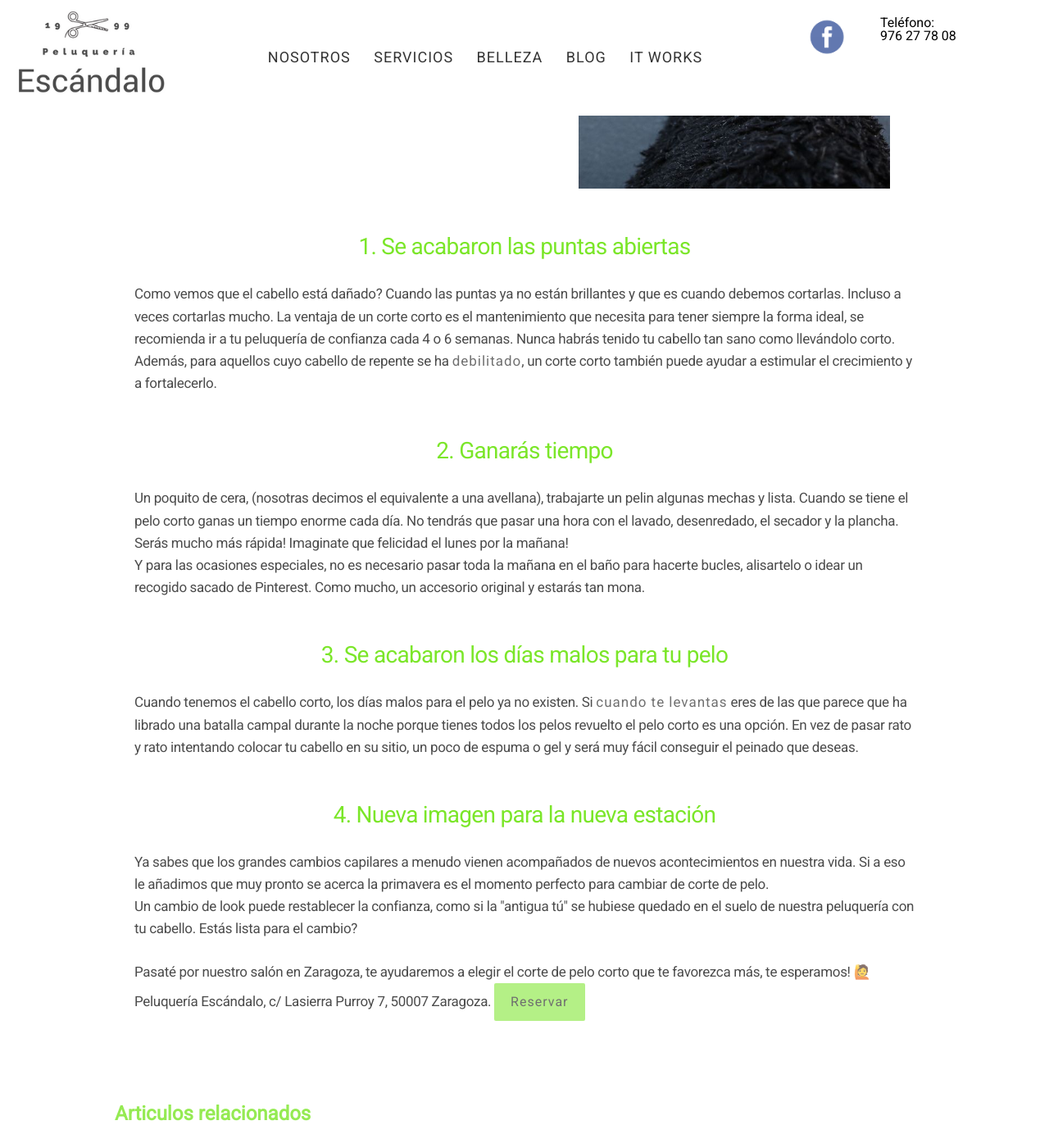
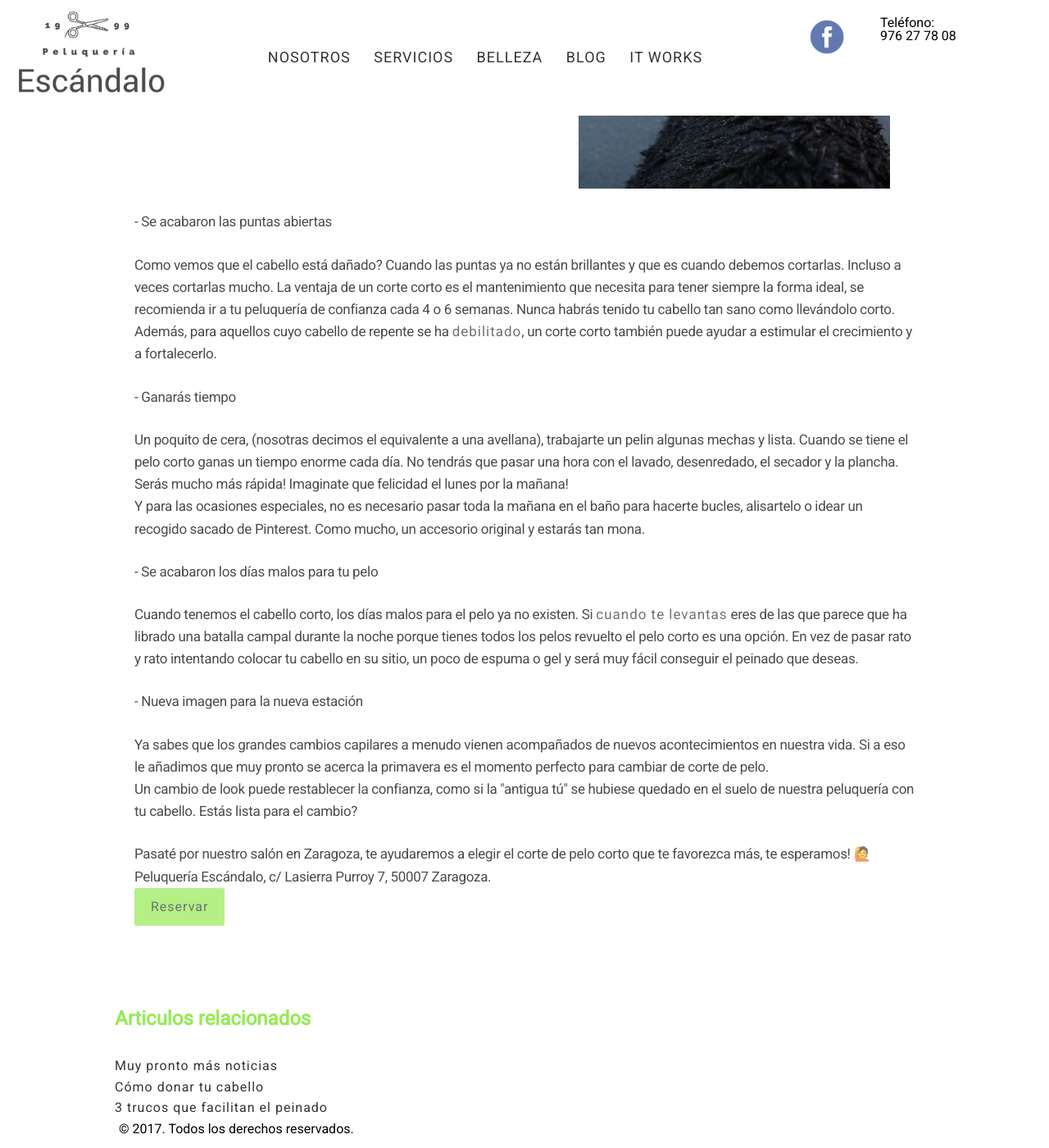
Before and after one commit to peluqueriaescandalo/peluqueriaescandalo.github.io, a Jekyll site: the page built from _posts/2017-03-27-4-razones-por-las-que-pasar-al-pelo-corto.md, in a window 1280 px wide and 1400 px high, scrolled down 463 px. Shown: the whole window at 82% size. Built offline with Jekyll 4.4.1, drawn with Linux system fonts in a browser that asks for light colours.

Commit message:
bug fixed

```diff
--- a/_posts/2017-03-27-4-razones-por-las-que-pasar-al-pelo-corto.md
+++ b/_posts/2017-03-27-4-razones-por-las-que-pasar-al-pelo-corto.md
@@ -2,7 +2,7 @@
 layout: "post"
 title:  "4 razones por las que pasar al pelo corto"
 date: "2017-02-26 05:00:00"
-image: "4-razones-por-las-que-pasar-al-pelo-corto.jpg"
+image: "4-razones-por-las-que-pasar-al-pelo-corto.png"
 description: "Un corte corto es siempre tentador. Puede resultar muy femenino, sexy y además cómodo. Y solo apto para las más atrevidas!"
 ---
 
@@ -15,22 +15,22 @@ description: "Un corte corto es siempre tentador. Puede resultar muy femenino, s
   <div>
     <img src="img/4-razones-por-las-que-pasar-al-pelo-corto.jpg" width="380" height="auto" alt="3 trucos que facilitan el peinado">
   </div>
-  <h1>1. Se acabaron las puntas abiertas</h1>
+  <p>- Se acabaron las puntas abiertas</p>
   <p>
     Como vemos que el cabello está dañado? Cuando las puntas ya no están brillantes y que es cuando debemos cortarlas. Incluso a veces cortarlas mucho. La ventaja de un corte corto es el mantenimiento que necesita para tener siempre la forma ideal, se recomienda ir a tu peluquería de confianza cada 4 o 6 semanas. Nunca habrás tenido tu cabello tan sano como llevándolo corto. Además, para aquellos cuyo cabello de repente se ha <a hrf="http://www.peluqueriaescandalozaragoza.es/caida-de-cabello-en-la-mujer">debilitado</a>, un corte corto también puede ayudar a estimular el crecimiento y a fortalecerlo.
   </p>
-  <h1>2. Ganarás tiempo</h1>
+  <p>- Ganarás tiempo</p>
   <p>
     Un poquito de cera, (nosotras decimos el equivalente a una avellana), trabajarte un pelin algunas mechas y lista. Cuando se tiene el pelo corto ganas un tiempo enorme cada día. No tendrás que pasar una hora con el lavado, desenredado, el secador y la plancha. Serás mucho más rápida! Imaginate que felicidad el lunes por la mañana!
     <br>
     Y para las ocasiones especiales, no es necesario  pasar toda la mañana en el baño para hacerte bucles, alisartelo o idear un recogido sacado de Pinterest. Como mucho, un accesorio original y estarás tan mona.
   </p>
-  <h1>3. Se acabaron los días malos para tu pelo</h1>
+  <p>- Se acabaron los días malos para tu pelo</p>
   <p>
     Cuando tenemos el cabello corto, los días malos para el pelo ya no existen.
     Si <a href="http://www.peluqueriaescandalozaragoza.es/4-maneras-cuidar-tu-cabello-desde-que-te-levantas">cuando te levantas</a> eres de las que parece que ha librado una batalla campal durante la noche porque tienes todos los pelos revuelto el pelo corto es una opción. En vez de pasar rato y rato intentando colocar tu cabello en su sitio, un poco de espuma o gel y será muy fácil conseguir el peinado que deseas.
   </p>
-  <h1>4. Nueva imagen para la nueva estación</h1>
+  <p>- Nueva imagen para la nueva estación</p>
   <p>
     Ya sabes que los grandes cambios capilares a menudo vienen acompañados de nuevos acontecimientos en nuestra vida. Si a eso le añadimos que muy pronto se acerca la primavera es el momento perfecto para cambiar de corte de pelo.
     <br>
@@ -38,6 +38,6 @@ description: "Un corte corto es siempre tentador. Puede resultar muy femenino, s
   </p>
   <p>
     Pasaté por nuestro salón en Zaragoza, te ayudaremos a elegir el corte de pelo corto que te favorezca más, te esperamos! 🙋<br>
-    Peluquería Escándalo, c/ Lasierra Purroy 7, 50007 Zaragoza.
-  <a class="button" href="{{ site.url }}/formulario">Reservar</a>
+    Peluquería Escándalo, c/ Lasierra Purroy 7, 50007 Zaragoza.<br>
+    <a class="button" href="{{ site.url }}/formulario">Reservar</a>
   </p>
```
